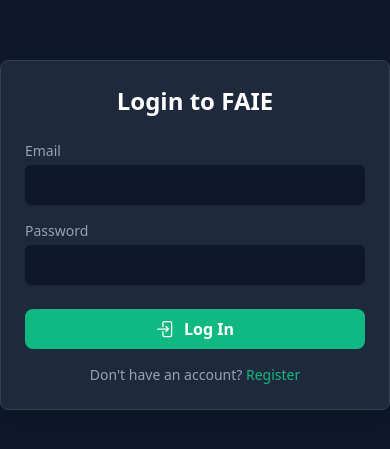
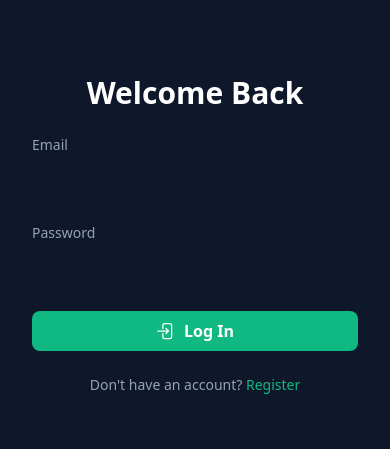
Before and after one commit to KoNsZwG/investment-tracker, a Vue app: page /login in a window 390 px wide. Shown: the part 187-636 px from the top of the page. Built offline with nearby package versions, Linux system fonts and the light colour scheme; no server answers.

Commit message:
Update Login and Register Landing Page layout

```diff
--- a/src/views/LoginView.vue
+++ b/src/views/LoginView.vue
@@ -3,7 +3,7 @@
 import { ref } from 'vue'
 import { useAuthStore } from '@/stores/authStore'
 import { useRouter, RouterLink } from 'vue-router'
-import { ArrowRightEndOnRectangleIcon } from '@heroicons/vue/24/outline'
+import { ArrowRightEndOnRectangleIcon, ChartBarIcon } from '@heroicons/vue/24/outline'
 
 const authStore = useAuthStore()
 const router = useRouter()
@@ -11,13 +11,12 @@ const email = ref('')
 const password = ref('')
 
 const handleLogin = async () => {
-  // Make the handler async
   try {
     await authStore.logIn(email.value, password.value)
-    router.push({ name: 'dashboard' }) // Redirect on success
+    router.push({ name: 'dashboard' })
   } catch (error: unknown) {
     if (error instanceof Error) {
-      alert(`Error logging in: ${error.message}`) // Show alert on failure
+      alert(`Error logging in: ${error.message}`)
     } else {
       alert('Error logging in: Unknown error')
     }
@@ -26,15 +25,35 @@ const handleLogin = async () => {
 </script>
 
 <template>
-  <div v-if="authStore.authReady" class="flex items-center justify-center min-h-screen">
-    <div class="w-full max-w-md card">
-      <h2 class="text-2xl font-bold text-white mb-6 text-center">Login to FAIE</h2>
-      <form @submit.prevent="handleLogin">
-        <div class="mb-4">
+  <div v-if="authStore.authReady" class="min-h-screen lg:grid lg:grid-cols-2">
+    <!-- Left Side: Branding and Image -->
+    <div
+      class="hidden lg:flex flex-col items-center justify-center bg-brand-dark p-12 text-center relative bg-cover bg-center"
+      style="
+        background-image: url('https://images.unsplash.com/photo-1611974789855-9c2a0a7236a3?q=80&w=2070');
+      "
+    >
+      <div class="absolute inset-0 bg-brand-dark opacity-80"></div>
+      <!-- Dark overlay for readability -->
+      <div class="relative z-10">
+        <div class="flex items-center justify-center mb-4">
+          <ChartBarIcon class="h-12 w-12 text-brand-primary" />
+          <h1 class="text-5xl font-bold text-white ml-4">FAIE</h1>
+        </div>
+        <p class="text-xl text-brand-secondary mt-2">Clarity for Your Investments and Expenses.</p>
+      </div>
+    </div>
+
+    <!-- Right Side: Login Form -->
+    <div class="flex items-center justify-center min-h-screen bg-brand-dark lg:bg-brand-card p-8">
+      <div class="w-full max-w-sm">
+        <h2 class="text-3xl font-bold text-white mb-6 text-center">Welcome Back</h2>
+        <form @submit.prevent="handleLogin" class="space-y-6">
+          <div>
             <label for="email" class="block text-sm font-medium text-brand-secondary">Email</label>
             <input v-model="email" type="email" id="email" class="input-field" required />
           </div>
-        <div class="mb-6">
+          <div>
             <label for="password" class="block text-sm font-medium text-brand-secondary"
               >Password</label
             >
@@ -45,7 +64,7 @@ const handleLogin = async () => {
             <span>Log In</span>
           </button>
         </form>
-      <p class="text-center text-sm text-brand-secondary mt-4">
+        <p class="text-center text-sm text-brand-secondary mt-6">
           Don't have an account?
           <RouterLink
             :to="{ name: 'register' }"
@@ -55,8 +74,10 @@ const handleLogin = async () => {
         </p>
       </div>
     </div>
-  <div v-else class="text-center p-8">Loading...</div>
+  </div>
+  <div v-else class="flex items-center justify-center h-screen"><p>Loading...</p></div>
 </template>
+
 <style scoped>
 .input-field {
   @apply mt-1 block w-full bg-brand-dark border-brand-border rounded-md shadow-sm text-white focus:ring-green-500 focus:border-green-500 px-3 py-2;
--- a/src/views/RegisterView.vue
+++ b/src/views/RegisterView.vue
@@ -1,26 +1,21 @@
 // src/views/RegisterView.vue
 <script setup lang="ts">
-import { ref, computed, watch } from 'vue' // Import computed and watch
+import { ref, computed, watch } from 'vue'
 import { useAuthStore } from '@/stores/authStore'
 import { useRouter, RouterLink } from 'vue-router'
-import { ArrowRightEndOnRectangleIcon } from '@heroicons/vue/24/outline'
+import { ArrowRightEndOnRectangleIcon, ChartBarIcon } from '@heroicons/vue/24/outline'
 
+// ... (The entire <script setup> block is the same as your validated version)
 const authStore = useAuthStore()
 const router = useRouter()
-
-// --- Form State ---
 const username = ref('')
 const email = ref('')
 const password = ref('')
 const confirmPassword = ref('')
-
-// --- Validation State ---
 const usernameError = ref('')
 const emailError = ref('')
 const passwordError = ref('')
 const confirmPasswordError = ref('')
-
-// --- Validation Logic using Watchers ---
 watch(username, (value) => {
   if (value && value.length < 3) {
     usernameError.value = 'Username must be at least 3 characters.'
@@ -28,9 +23,7 @@ watch(username, (value) => {
     usernameError.value = ''
   }
 })
-
 watch(email, (value) => {
-  // Simple email regex for basic validation
   const emailRegex = /^[^\s@]+@[^\s@]+\.[^\s@]+$/
   if (value && !emailRegex.test(value)) {
     emailError.value = 'Please enter a valid email address.'
@@ -38,7 +31,6 @@ watch(email, (value) => {
     emailError.value = ''
   }
 })
-
 watch(password, (value) => {
   if (value && value.length < 6) {
     passwordError.value = 'Password must be at least 6 characters long.'
@@ -46,7 +38,6 @@ watch(password, (value) => {
     passwordError.value = ''
   }
 })
-
 watch([password, confirmPassword], ([newPassword, newConfirm]) => {
   if (newConfirm && newPassword !== newConfirm) {
     confirmPasswordError.value = 'Passwords do not match.'
@@ -54,8 +45,6 @@ watch([password, confirmPassword], ([newPassword, newConfirm]) => {
     confirmPasswordError.value = ''
   }
 })
-
-// --- Computed Property to check overall form validity ---
 const isFormValid = computed(() => {
   return (
     username.value.length >= 3 &&
@@ -68,7 +57,6 @@ const isFormValid = computed(() => {
     !confirmPasswordError.value
   )
 })
-
 const handleRegister = async () => {
   if (!isFormValid.value) {
     alert('Please correct the errors before submitting.')
@@ -79,7 +67,7 @@ const handleRegister = async () => {
     router.push({ name: 'dashboard' })
   } catch (error: unknown) {
     const errorMsg =
-      typeof error === 'object' && error !== null && 'message' in error
+      error && typeof error === 'object' && 'message' in error
         ? (error as { message: string }).message
         : String(error)
     alert(`Error signing up: ${errorMsg}`)
@@ -88,11 +76,29 @@ const handleRegister = async () => {
 </script>
 
 <template>
-  <div v-if="authStore.authReady" class="flex items-center justify-center min-h-screen">
-    <div class="w-full max-w-md card">
-      <h2 class="text-2xl font-bold text-white mb-6 text-center">Create an Account</h2>
+  <div v-if="authStore.authReady" class="min-h-screen lg:grid lg:grid-cols-2">
+    <!-- Left Side: Branding and Image -->
+    <div
+      class="hidden lg:flex flex-col items-center justify-center bg-brand-dark p-12 text-center relative bg-cover bg-center"
+      style="
+        background-image: url('https://images.unsplash.com/photo-1611974789855-9c2a0a7236a3?q=80&w=2070');
+      "
+    >
+      <div class="absolute inset-0 bg-brand-dark opacity-80"></div>
+      <div class="relative z-10">
+        <div class="flex items-center justify-center mb-4">
+          <ChartBarIcon class="h-12 w-12 text-brand-primary" />
+          <h1 class="text-5xl font-bold text-white ml-4">FAIE</h1>
+        </div>
+        <p class="text-xl text-brand-secondary mt-2">Your Personal Financial Analyst.</p>
+      </div>
+    </div>
+
+    <!-- Right Side: Register Form -->
+    <div class="flex items-center justify-center min-h-screen bg-brand-dark lg:bg-brand-card p-8">
+      <div class="w-full max-w-sm">
+        <h2 class="text-3xl font-bold text-white mb-6 text-center">Create Your Account</h2>
         <form @submit.prevent="handleRegister" class="space-y-4">
-        <!-- Username Field with Error Message -->
           <div>
             <label for="username" class="block text-sm font-medium text-brand-secondary"
               >Username</label
@@ -107,7 +113,6 @@ const handleRegister = async () => {
             />
             <p v-if="usernameError" class="mt-1 text-sm text-red-400">{{ usernameError }}</p>
           </div>
-        <!-- Email Field with Error Message -->
           <div>
             <label for="email" class="block text-sm font-medium text-brand-secondary">Email</label>
             <input
@@ -120,7 +125,6 @@ const handleRegister = async () => {
             />
             <p v-if="emailError" class="mt-1 text-sm text-red-400">{{ emailError }}</p>
           </div>
-        <!-- Password Field with Error Message -->
           <div>
             <label for="password" class="block text-sm font-medium text-brand-secondary"
               >Password</label
@@ -135,7 +139,6 @@ const handleRegister = async () => {
             />
             <p v-if="passwordError" class="mt-1 text-sm text-red-400">{{ passwordError }}</p>
           </div>
-        <!-- Confirm Password Field with Error Message -->
           <div>
             <label for="confirm-password" class="block text-sm font-medium text-brand-secondary"
               >Confirm Password</label
@@ -152,7 +155,6 @@ const handleRegister = async () => {
               {{ confirmPasswordError }}
             </p>
           </div>
-        <!-- Disabled Submit Button -->
           <button
             type="submit"
             :disabled="!isFormValid"
@@ -162,12 +164,13 @@ const handleRegister = async () => {
             <span>Register</span>
           </button>
         </form>
-      <p class="text-center text-sm text-brand-secondary mt-4">
+        <p class="text-center text-sm text-brand-secondary mt-6">
           Already have an account?
           <RouterLink :to="{ name: 'login' }" class="font-medium text-brand-primary hover:underline"
             >Log In</RouterLink
           >
         </p>
+      </div>
     </div>
   </div>
   <div v-else class="flex items-center justify-center h-screen"><p>Loading...</p></div>
```
Lines whose indentation alone changed are shown as unchanged.
